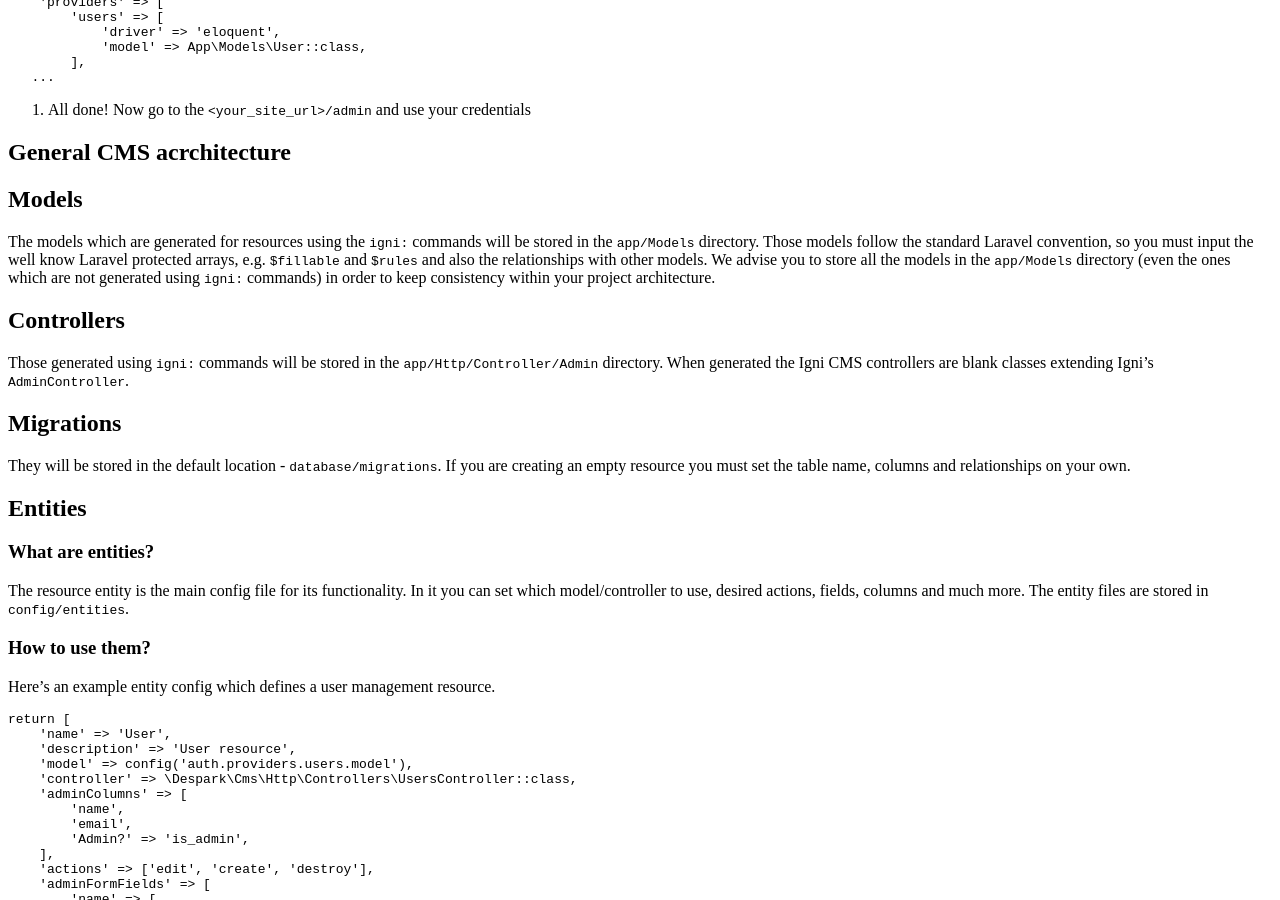
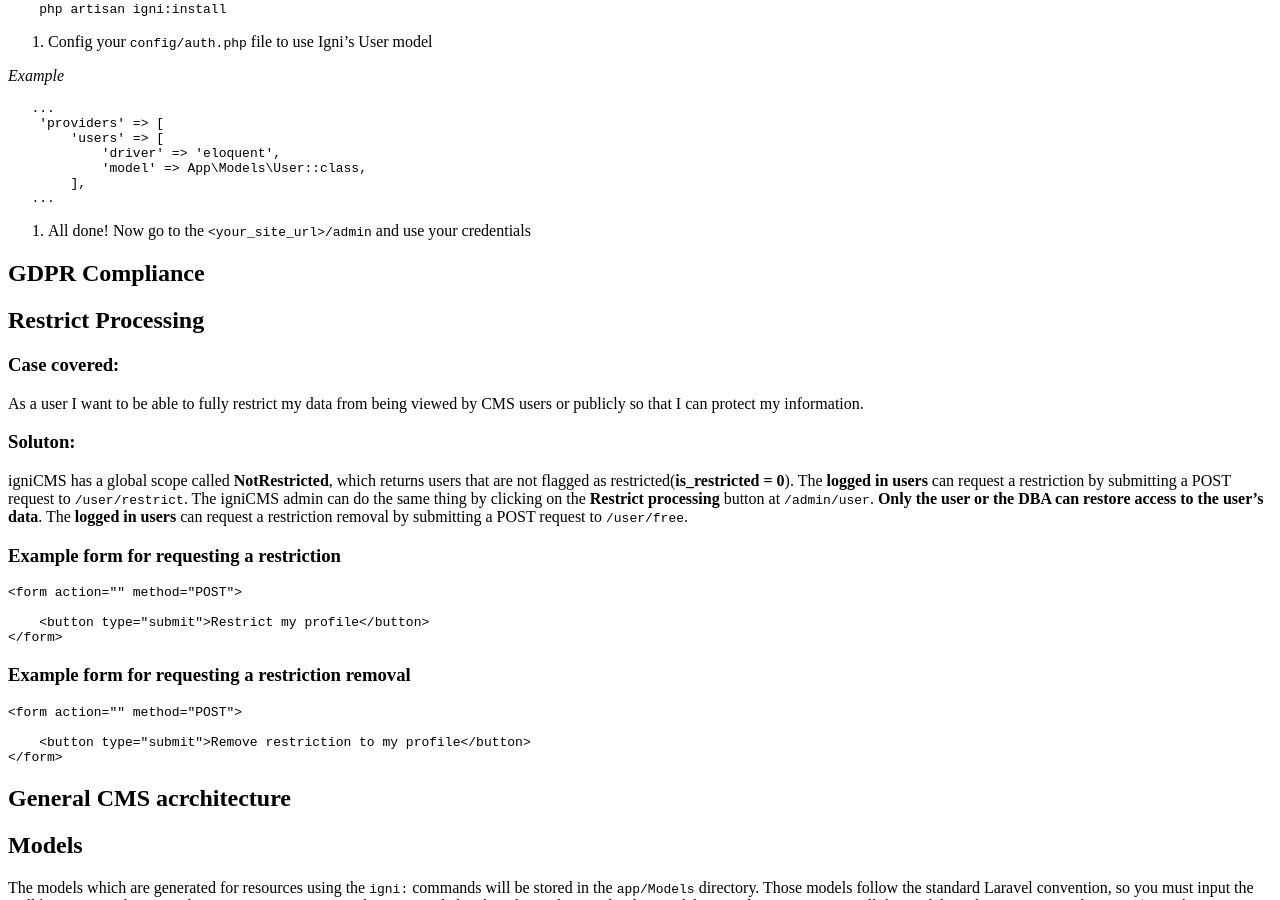
Before and after one commit to despark/igni-core, a Jekyll site: the page built from docs/index.md, in a window 1280 px wide and 900 px high, scrolled down 2221 px. Built offline with Jekyll 4.4.1, drawn with Linux system fonts in a browser that asks for light colours; our own code applies the rules of GitHub Pages for plain Markdown files; some of the changed text lies outside the part shown.

Commit message:
Add free method for User. Add GDPS docs for restriction

````diff
--- a/docs/index.md
+++ b/docs/index.md
@@ -6,6 +6,10 @@ layout: default
 * [Prerequisites](#prerequisites)
 * [Installation](#installation-2)
 
+# GDPR Compliance
+* [Restrict Processing](#restrict-processing)
+* [User's right to be forgotten](#users-right-to-be-forgotten)
+* [Export user's data](#export-users-data)
 
 # General CMS architecture
 * [Models](#models)
@@ -127,6 +131,28 @@ _Example_
 ```
 
 6. All done! Now go to the `<your_site_url>/admin` and use your credentials
+
+# GDPR Compliance
+## Restrict Processing
+### Case covered:
+As a user I want to be able to fully restrict my data from being viewed by CMS users or publicly so that I can protect my information.
+### Soluton:
+igniCMS has a global scope called **NotRestricted**, which returns users that are not flagged as restricted(**is_restricted = 0**). The **logged in users** can request a restriction by submitting a POST request to `/user/restrict`. The igniCMS admin can do the same thing by clicking on the **Restrict processing** button at `/admin/user`.
+**Only the user or the DBA can restore access to the user's data**. The **logged in users** can request a restriction removal by submitting a POST request to `/user/free`.
+### Example form for requesting a restriction
+```blade
+<form action="{{ route('user.restrict') }}" method="POST">
+    {{ csrf_field() }}
+    <button type="submit">Restrict my profile</button>
+</form>
+```
+### Example form for requesting a restriction removal
+```blade
+<form action="{{ route('user.free') }}" method="POST">
+    {{ csrf_field() }}
+    <button type="submit">Remove restriction to my profile</button>
+</form>
+```
 
 # General CMS acrchitecture
 ## Models
````
Also changed, not shown: 2 other files.
